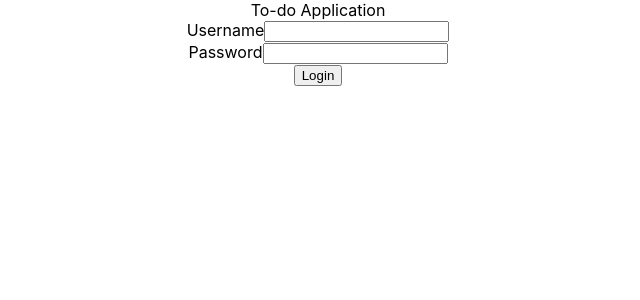
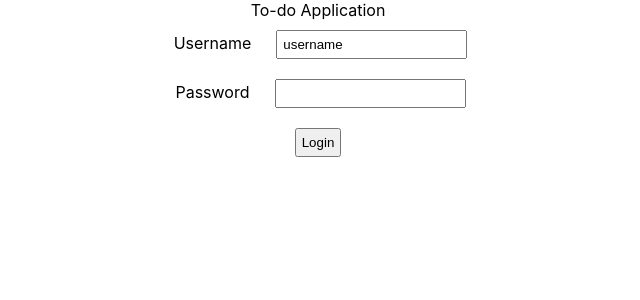
Before and after one commit to eshasherry/todo-app, a React (Create React App) app: page / in a window 1280 px wide. Shown: the top 300 px of the page, without its empty margins (322-962 px from the left). Built offline with nearby package versions, Linux system fonts and the light colour scheme.

Commit message:
adding a handler on username and password field

```diff
--- /dev/null
+++ b/src/components/TodoApp.css
@@ -0,0 +1,4 @@
+label, button, input {
+    margin: 10px;
+    padding: 5px;
+}
--- a/src/components/TodoApp.jsx
+++ b/src/components/TodoApp.jsx
@@ -1,3 +1,5 @@
+import './TodoApp.css'
+import {useState} from "react";
 export default function TodoApp(){
     return(
         <div className="TodoApp">
@@ -8,16 +10,18 @@
 }
 
 function LoginComponent(){
+    const [username, setUsername] = useState('username')
+    const [password, setPassword] = useState('')
     return(
         <div className="Login">
             <div className="LoginForm">
                 <div>
                     <label>Username</label>
-                    <input type="text" name ="username"/>
+                    <input type="text" name ="username" value={username} onChange={(e)=>{setUsername(e.target.value)}}/>
                 </div>
                 <div>
                     <label>Password</label>
-                    <input type="password" name ="password"/>
+                    <input type="password" name ="password" value={password} onChange={(e)=>{setPassword(e.target.value)}}/>
                 </div>
                 <div>
                     <button type="button" name="login">Login</button>
```
